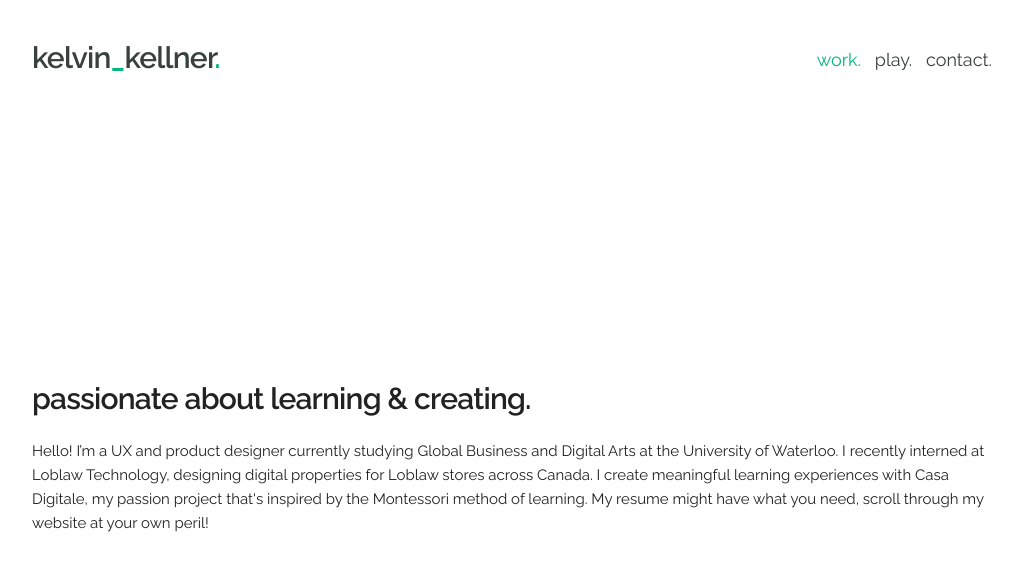
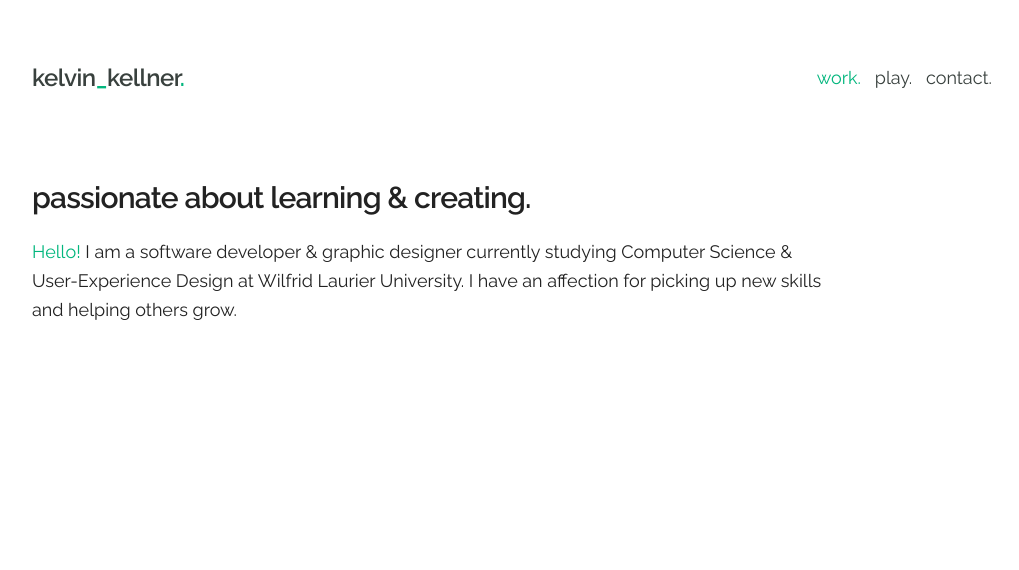
Before and after one commit to kelvinkellner/portfolio-2020, a plain HTML site: page index.html in a window 1280 px wide. Shown: the whole page, without its empty margins (128-1147 px from the left). Drawn offline with Linux system fonts and the light colour scheme.

Commit message:
Added intro paragraph

```diff
--- a/css/styles.css
+++ b/css/styles.css
@@ -9,10 +9,6 @@
 
 .main-color {
     color: var(--main-color);
-}
-
-.off-color {
-    color: var(--off-color);
 }
 
 .nav {
@@ -35,4 +31,9 @@ a:hover { color: var(--main-color-dark); }
 .active a { color: var(--main-color); }
 .active a:hover { color: var(--main-color-dark); }
 
-#title a { text-decoration: none; }
+#title a { text-decoration: none; color: var(--off-color); }
+#title a:hover { color: var(--main-color); }
+
+p {
+    font-size: 1.2em;
+}
--- a/index.html
+++ b/index.html
@@ -30,14 +30,14 @@
 </head>
 <body>
   <div class="container header">
-    <div class="row" style="margin-top: 4%; margin-bottom: 4%;">
+    <div class="row" style="margin-top: 6rem; margin-bottom: 6rem;">
       <div class="one-third column">
-        <h4 id="title"><strong><a href="/">
-          <span class="off-color">kelvin</span><span class="main-color">_</span><span class="off-color">kellner</span><span class="main-color">.</span>
-        </a></strong></h4>
+        <h5 id="title"><strong><a href="/">
+          kelvin<span class="main-color">_</span>kellner<span class="main-color">.</span>
+        </a></strong></h5>
       </div>
       <div class="one-third column" style="float: right">
-        <ul class="nav" style="margin-top: 0.8rem">
+        <ul class="nav" style="margin-top: 0.4rem">
           <li class="nav-item active"><a href="">work.</a></li>
           <li class="nav-item"><a href="">play.</a></li>
           <li class="nav-item"><a href="">contact.</a></li>
@@ -49,14 +49,14 @@
   –––––––––––––––––––––––––––––––––––––––––––––––––– -->
   <div class="container">
     <div class="row">
-      <div class="column" style="margin-top: 25%">
+      <div class="ten columns">
         <h4><strong>passionate about learning & creating.</strong></h4>
-        <p>Hello! I’m a UX and product designer currently studying Global Business and Digital Arts at the University of Waterloo.
-
-          I recently interned at Loblaw Technology, designing digital properties for Loblaw stores across Canada. I create meaningful learning experiences with Casa Digitale, my passion project that's inspired by the Montessori method of learning. My resume might have what you need, scroll through my website at your own peril!</p>
+        <p><span class="main-color">Hello!</span> I am a software developer & graphic designer currently studying Computer Science & User-Experience Design at Wilfrid Laurier University.
+          I have an affection for picking up new skills and helping others grow.</p>
       </div>
     </div>
   </div>
+  <div class="grid"></div>
 
 <!-- End Document
   –––––––––––––––––––––––––––––––––––––––––––––––––– -->
```
